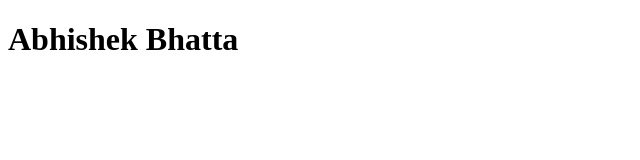
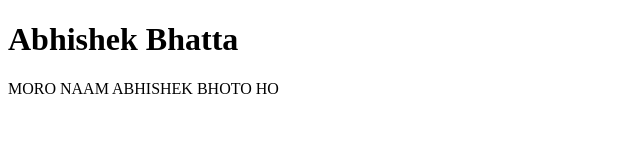
Before and after one commit to abhiishekbhatta/abhishekbhatta, a plain HTML site: page index.html in a window 1280 px wide. Shown: the whole page, without its empty margins (0-640 px from the left). Drawn offline with Linux system fonts and the light colour scheme.

Commit message:
Update index.html

```diff
--- a/index.html
+++ b/index.html
@@ -10,7 +10,7 @@
 <body>
 
     <h1>Abhishek Bhatta </h1>
-
+    <p>MORO NAAM ABHISHEK BHOTO HO</p>
 
 </body>
 
```
